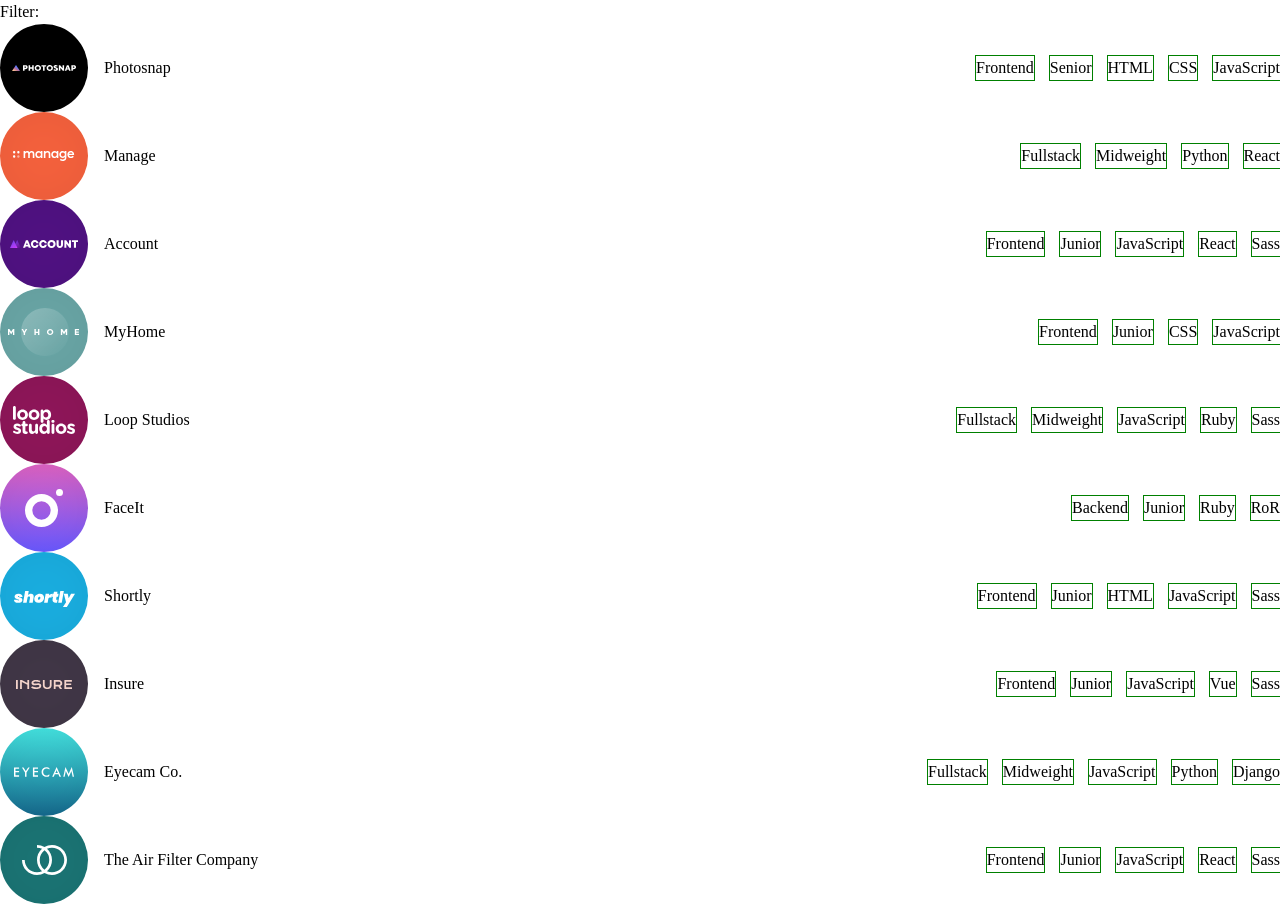
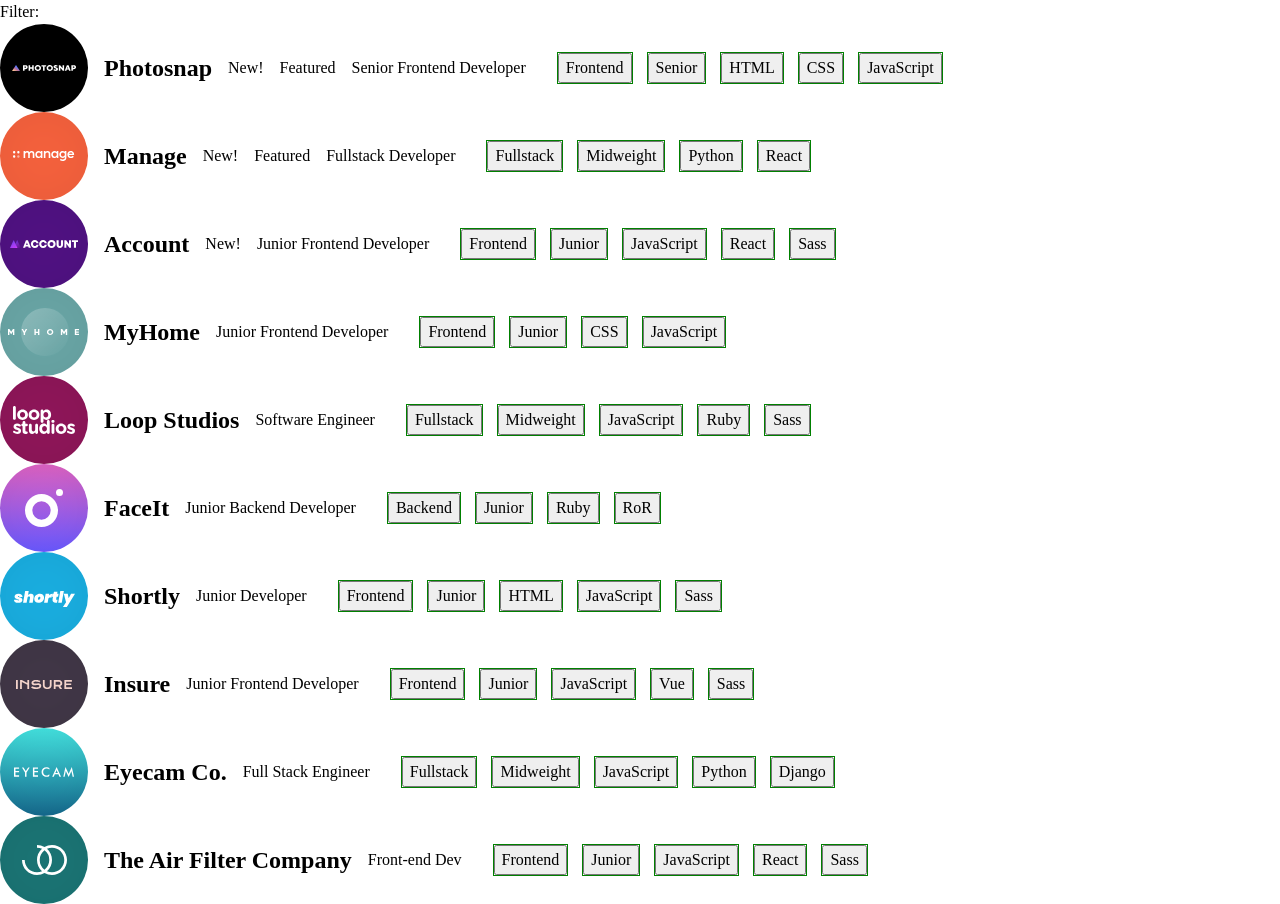
Before and after one commit to edo979/static-job-listings, a React (Create React App) app: page / in a window 1280 px wide. Built offline with nearby package versions, Linux system fonts and the light colour scheme.

Commit message:
work on accessibility

```diff
--- a/src/components/JobItem.jsx
+++ b/src/components/JobItem.jsx
@@ -17,20 +17,40 @@
     categoryList = [role, level, ...languages, ...tools]
 
   return (
-    <li>
-      <div className="job | flex">
-        <div className="job_logo">
+    <li aria-label="job">
+      <article className="job | flex" aria-label="job information">
+        <aside className="job_logo" aria-hidden="true">
           <img src={logo} alt="" />
-        </div>
-        <div className="job_info">{company}</div>
-        <ul className="category-list | flex">
-          {categoryList.map((category, i) => (
-            <li className="category-list_item" key={i}>
-              {category}
-            </li>
-          ))}
-        </ul>
-      </div>
+        </aside>
+
+        <section
+          className="job_info | flex"
+          aria-label="job name, position, location"
+        >
+          <header className="job_header | flex">
+            <h2>{company}</h2>
+            {data.new && <span className="badge badge-accent">New!</span>}
+
+            {featured && <span className="badge badge-dark">Featured</span>}
+          </header>
+          <main className="job_position">{position}</main>
+          <footer className="job_footer | flex"></footer>
+        </section>
+
+        <section aria-label="click categories to filter">
+          <ul
+            className="category-list | flex"
+            role="list"
+            aria-label="categories"
+          >
+            {categoryList.map((category, i) => (
+              <li className="category-list_item" key={i} aria-label="category">
+                <button className="btn btn-category">{category}</button>
+              </li>
+            ))}
+          </ul>
+        </section>
+      </article>
     </li>
   )
 }
--- a/src/components/JobList.jsx
+++ b/src/components/JobList.jsx
@@ -3,7 +3,7 @@
 
 function JobList({ jobs }) {
   return (
-    <ul className="job-list">
+    <ul className="job-list" role="list" aria-label="job listings">
       {jobs.map((job) => (
         <JobItem data={job} key={job.id} />
       ))}
```
